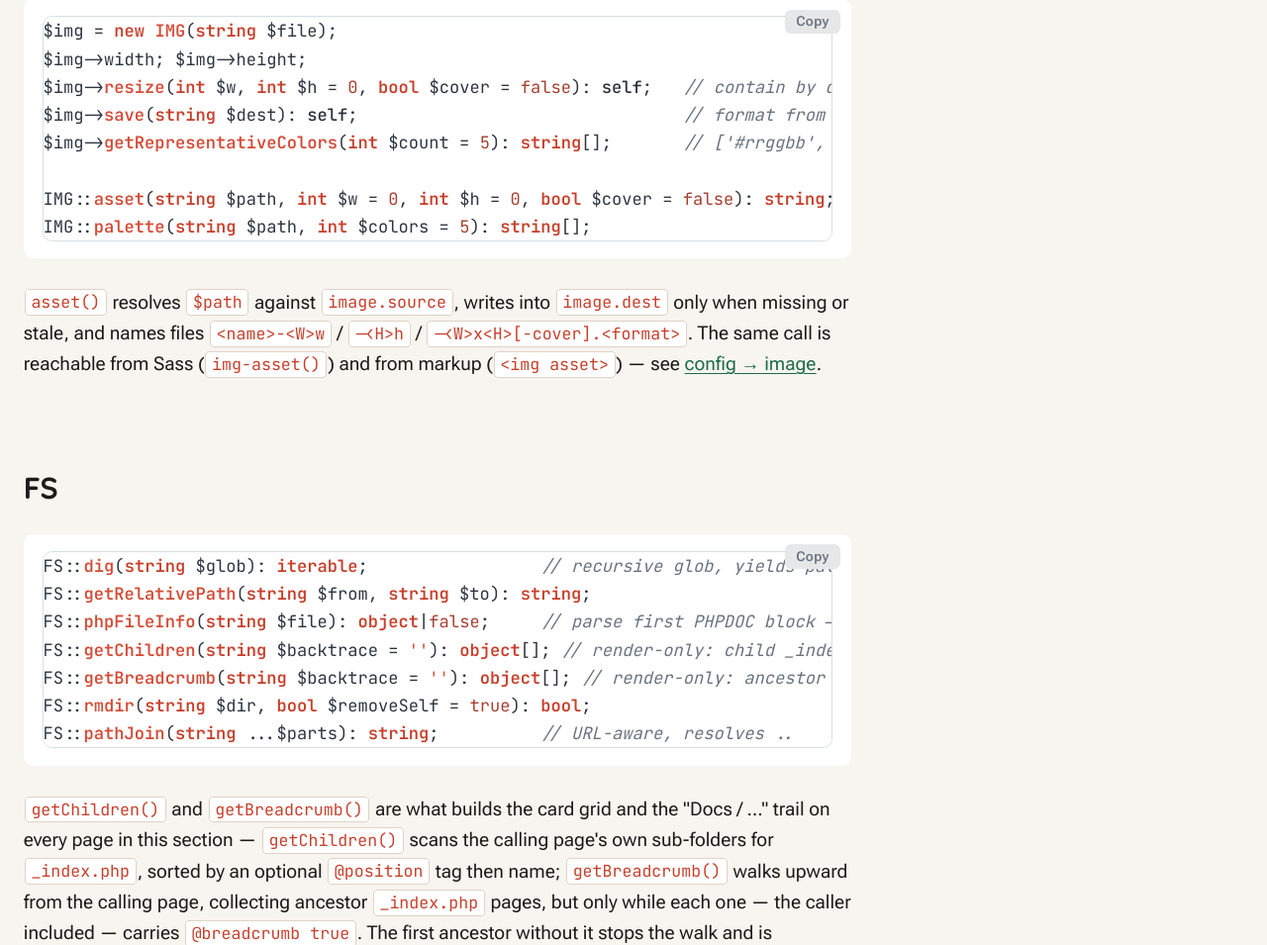
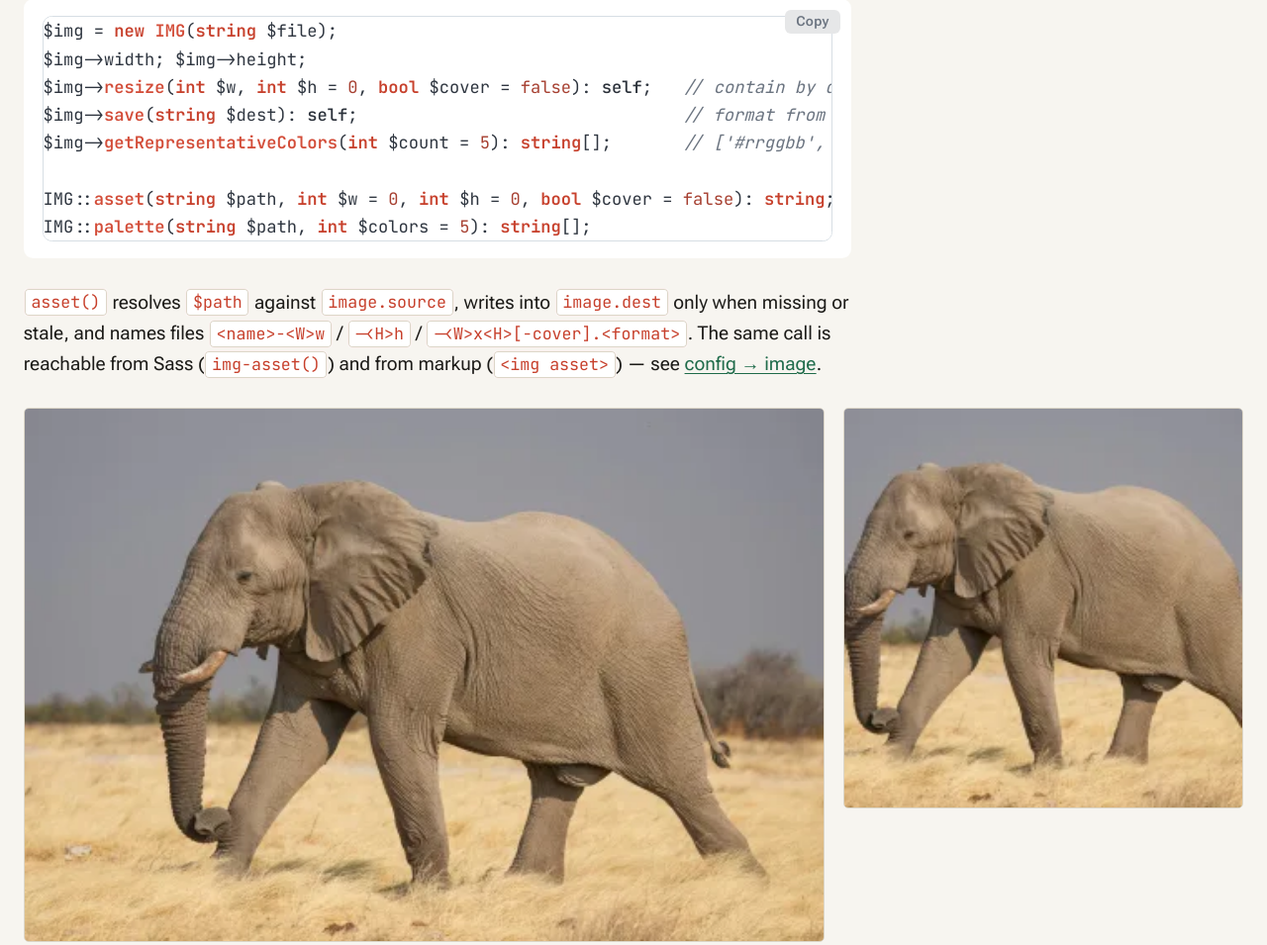
Before and after one commit to php-kirigami/php-kirigami.github.io, a PHP site: page /docs/php/ in a window 1280 px wide. Shown: the part 5545-6500 px from the top of the page at 99% size. Run offline with PHP 8.4, Linux system fonts and the light colour scheme.

Commit message:
Générateur d'images : démo en direct sur /docs/php/, + scrollbars en dark mode
image: (assets/images/ -> src/images/, webp) branché pour la première fois
sur un vrai site — c'est le premier test bout-en-bout de la fonctionnalité
en dehors des templates. Démo réelle dans la section IMG de /docs/php/ :
<img asset> (contain + cover) et IMG::palette(), générés au build à partir
d'une photo réelle. La source de 21 Mo (8213x5475) faisait échouer
IMG::fstat() dans le sandbox WASM (mémoire) ; redimensionnée à 2400px de
large avant de l'utiliser comme original.

Aussi : scrollbar-color/scrollbar-width sur :root, pour que les scrollbars
horizontales des blocs de code suivent le thème clair/sombre au lieu de
rester blanches.

```diff
--- a/src/docs/php/index.html
+++ b/src/docs/php/index.html
@@ -245,6 +245,22 @@ CACHE::<span class="hljs-title function_ invoke__">purge</span>(): <span class="
 IMG::<span class="hljs-title function_ invoke__">asset</span>(<span class="hljs-keyword">string</span> <span class="hljs-variable">$path</span>, <span class="hljs-keyword">int</span> <span class="hljs-variable">$w</span> = <span class="hljs-number">0</span>, <span class="hljs-keyword">int</span> <span class="hljs-variable">$h</span> = <span class="hljs-number">0</span>, <span class="hljs-keyword">bool</span> <span class="hljs-variable">$cover</span> = <span class="hljs-literal">false</span>): <span class="hljs-keyword">string</span>;  <span class="hljs-comment">// → generated file URL, relative to caller</span>
 IMG::<span class="hljs-title function_ invoke__">palette</span>(<span class="hljs-keyword">string</span> <span class="hljs-variable">$path</span>, <span class="hljs-keyword">int</span> <span class="hljs-variable">$colors</span> = <span class="hljs-number">5</span>): <span class="hljs-keyword">string</span>[];                          <span class="hljs-comment">// CACHE-backed</span></code></pre>
                     <p><code>asset()</code> resolves <code>$path</code> against <code>image.source</code>, writes into <code>image.dest</code> only when missing or stale, and names files <code>&lt;name&gt;-&lt;W&gt;w</code> / <code>-&lt;H&gt;h</code> / <code>-&lt;W&gt;x&lt;H&gt;[-cover].&lt;format&gt;</code>. The same call is reachable from Sass (<code>img-asset()</code>) and from markup (<code>&lt;img asset&gt;</code>) — see <a href="../config/#image">config → image</a>.</p>
+                </div>
+                <figure class="img-demo">
+                    <div class="img-demo__grid">
+                        <img alt="African bush elephant, Etosha National Park" loading="lazy" src="../../images/male-african-bush-elephant-480w.webp">
+                        <img alt="African bush elephant, Etosha National Park, cropped square" loading="lazy" src="../../images/male-african-bush-elephant-220x220-cover.webp">
+                    </div>
+                    <ul class="img-demo__palette">
+                        <li style="background: #929298" title="#929298"></li>
+                        <li style="background: #e1bf8a" title="#e1bf8a"></li>
+                        <li style="background: #977b5e" title="#977b5e"></li>
+                        <li style="background: #6a5540" title="#6a5540"></li>
+                        <li style="background: #b79976" title="#b79976"></li>
+                    </ul>
+                    <figcaption>Both sizes and the swatches above are generated at build time from one source photo in <code>assets/images/</code> — the wide crop is <code>&lt;img asset width=&quot;480&quot;&gt;</code> (contain), the square is <code>&lt;img asset width=&quot;220&quot; height=&quot;220&quot; cover&gt;</code>, and the swatches are <code>IMG::palette()</code>. Photo: Giles Laurent, Wikimedia Commons (CC BY-SA).</figcaption>
+                </figure>
+                <div class="prose">
                     <h2 id="fs">FS</h2>
                     <pre><code class="hljs language-php">FS::<span class="hljs-title function_ invoke__">dig</span>(<span class="hljs-keyword">string</span> <span class="hljs-variable">$glob</span>): <span class="hljs-keyword">iterable</span>;                 <span class="hljs-comment">// recursive glob, yields paths</span>
 FS::<span class="hljs-title function_ invoke__">getRelativePath</span>(<span class="hljs-keyword">string</span> <span class="hljs-variable">$from</span>, <span class="hljs-keyword">string</span> <span class="hljs-variable">$to</span>): <span class="hljs-keyword">string</span>;
--- a/src/styles/partials/_main.scss
+++ b/src/styles/partials/_main.scss
@@ -10,6 +10,12 @@
     // highlight's own `embedFont` is off (kirigami.yaml) so it isn't
     // duplicated for highlighted code blocks.
     --font-mono: "JetBrains Mono", ui-monospace, SFMono-Regular, Menlo, Consolas, monospace;
+
+    // --border / --surface-2 already flip with the theme, so this alone
+    // themes every scrollbar on the site — code blocks included — without a
+    // separate dark-mode override.
+    scrollbar-color: var(--border) var(--surface-2);
+    scrollbar-width: thin;
 }
 
 // ── Layout primitives ──────────────────────────────────────────────
@@ -322,6 +328,51 @@ a.card:hover { border-color: var(--accent); }
     [aria-current="page"] { color: var(--ink); }
 }
 
+// ── Image autogenerator live demo (/docs/php/#img) ───────────────────
+.img-demo {
+    margin: 1.5rem 0 2rem;
+
+    &__grid {
+        display: grid;
+        gap: 1rem;
+        grid-template-columns: 2fr 1fr;
+        align-items: start;
+
+        @media (max-width: 30rem) { grid-template-columns: 1fr; }
+    }
+
+    img {
+        display: block;
+        width: 100%;
+        height: auto;
+        border-radius: 5px;
+        border: 1px solid var(--border);
+    }
+
+    &__palette {
+        display: flex;
+        list-style: none;
+        margin: .75rem 0 0;
+        padding: 0;
+        border-radius: 5px;
+        overflow: hidden;
+        border: 1px solid var(--border);
+
+        li {
+            flex: 1;
+            height: 1.75rem;
+        }
+    }
+
+    figcaption {
+        margin-top: .75rem;
+        font-size: .85rem;
+        color: var(--ink-muted);
+
+        code { font-size: .85em; }
+    }
+}
+
 // ── Quick-jump list (long reference pages, e.g. /docs/php/) ──────────
 .docs-toc {
     display: flex;
```
Also changed, not shown: kirigami.yaml (+9 -0 lines), src/docs/php/_index.php (+25 -0 lines), assets/images/male-african-bush-elephant.jpg (added), src/images/male-african-bush-elephant-220x220-cover.webp (added), src/images/male-african-bush-elephant-480w.webp (added), src/styles/kirigami.core.min.css, 1 other file.
